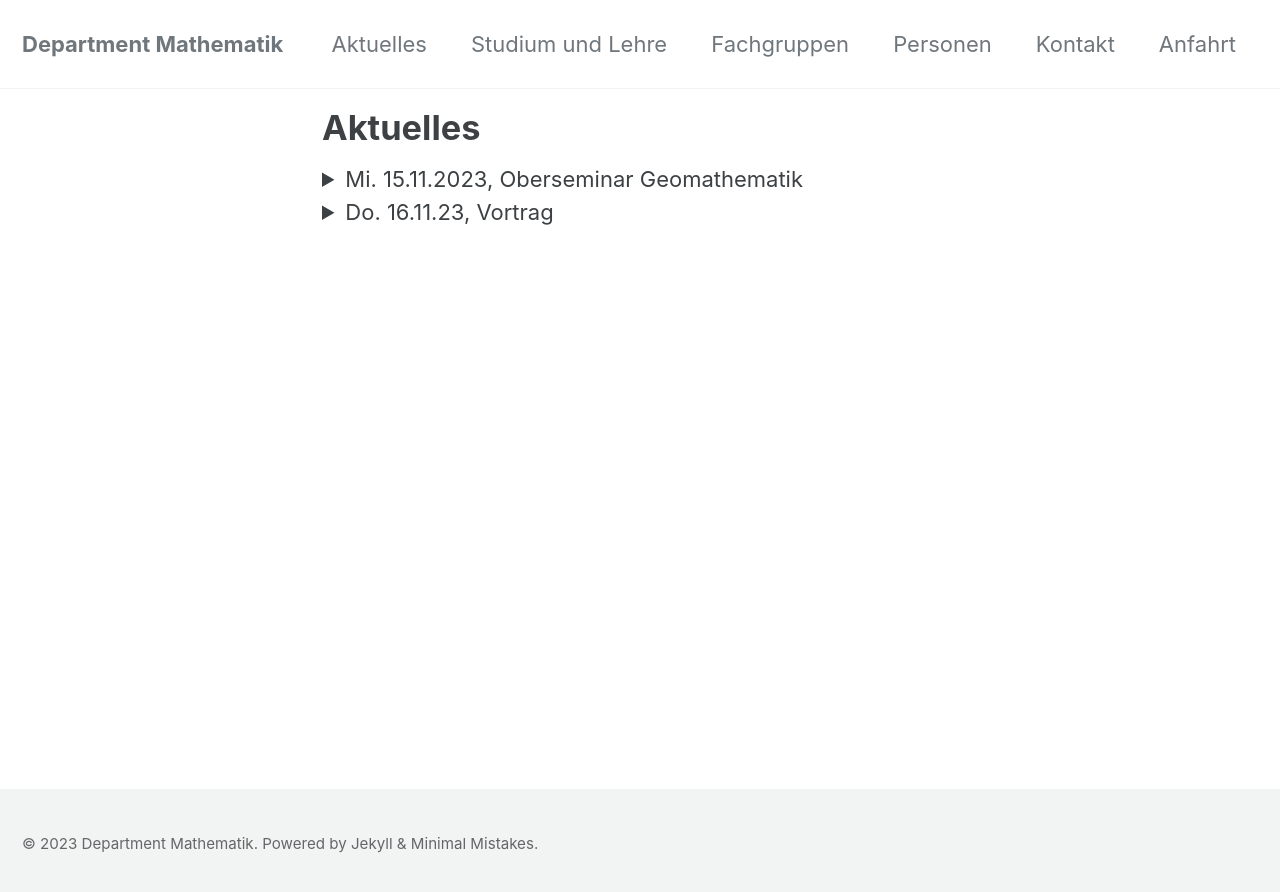
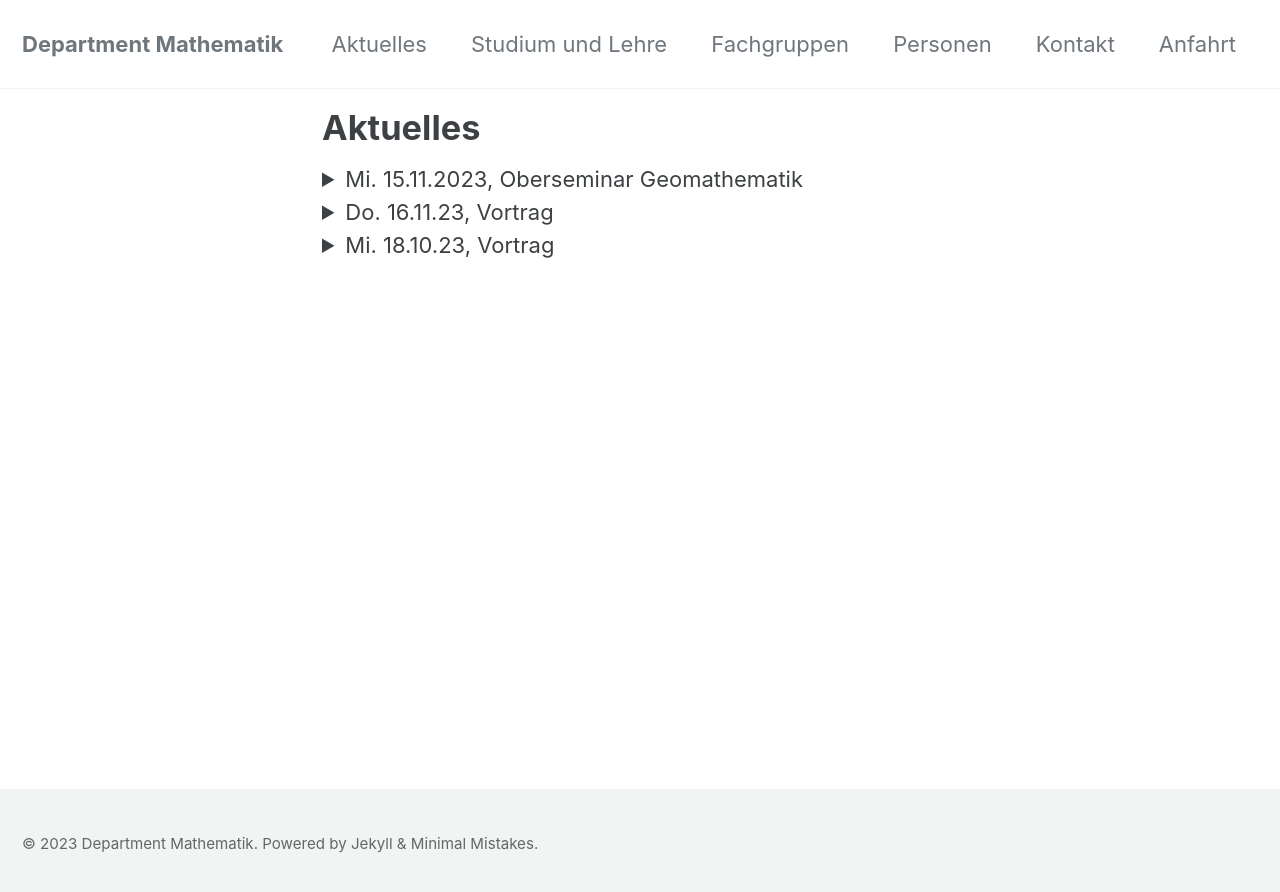
Before and after one commit to oceanbang/project, a Jekyll site: the page built from _pages/aktuelles.md, in a window 1280 px wide. Shown: the top 892 px of the page. Built offline with Jekyll 4.4.1, drawn with Linux system fonts in a browser that asks for light colours; cached includes are drawn as plain includes.

Commit message:
Update aktuelles.md

```diff
--- a/_pages/aktuelles.md
+++ b/_pages/aktuelles.md
@@ -36,3 +36,23 @@
 <p>Abstract: Ethics in Mathematics is often taught through standalone courses and separate seminars. But how can we take the next step and embed the teaching of ethical awareness into the other mathematics courses at the undergraduate level? Standalone courses are often not enough to develop and maintain ethical awareness at a level that is applicable and useable in practice. As future mathematicians, students may require additional training to navigate the plurality of ethical questions that can manifest in mathematical work. Maintaining ethical reasoning skills by integrating them into other mathematical courses may thus be necessary. In this talk, I will explain the recent approach taken by our Cambridge University Ethics in Mathematics Project and introduce our new teaching resources on this topic.</p>
 <p>Wir laden alle Interessenten herzlich zum Vortrag ein.</p>
 </details>
+
+<details>
+  <summary>Mi. 18.10.23, Vortrag</summary>
+
+  ### Vortrag
+  <p>The Shadow of God<br>
+
+
+Mittwoch, den 18. Oktober 2023, um 18:00 Uhr c.t. ,  Raum US-C 102<br>
+
+
+Referent:<br>
+
+  Prof. Dr. Michael Rosen<br>
+
+
+(Havard)</p>
+<p><a href="https://www.uni-siegen.de/fb6/phima/vortrag-michael-rosen/" target="_blank">Weitere Informationen</p>
+  <p>Wir laden alle Interessenten herzlich zum Vortrag ein.</p>
+</details>
```
